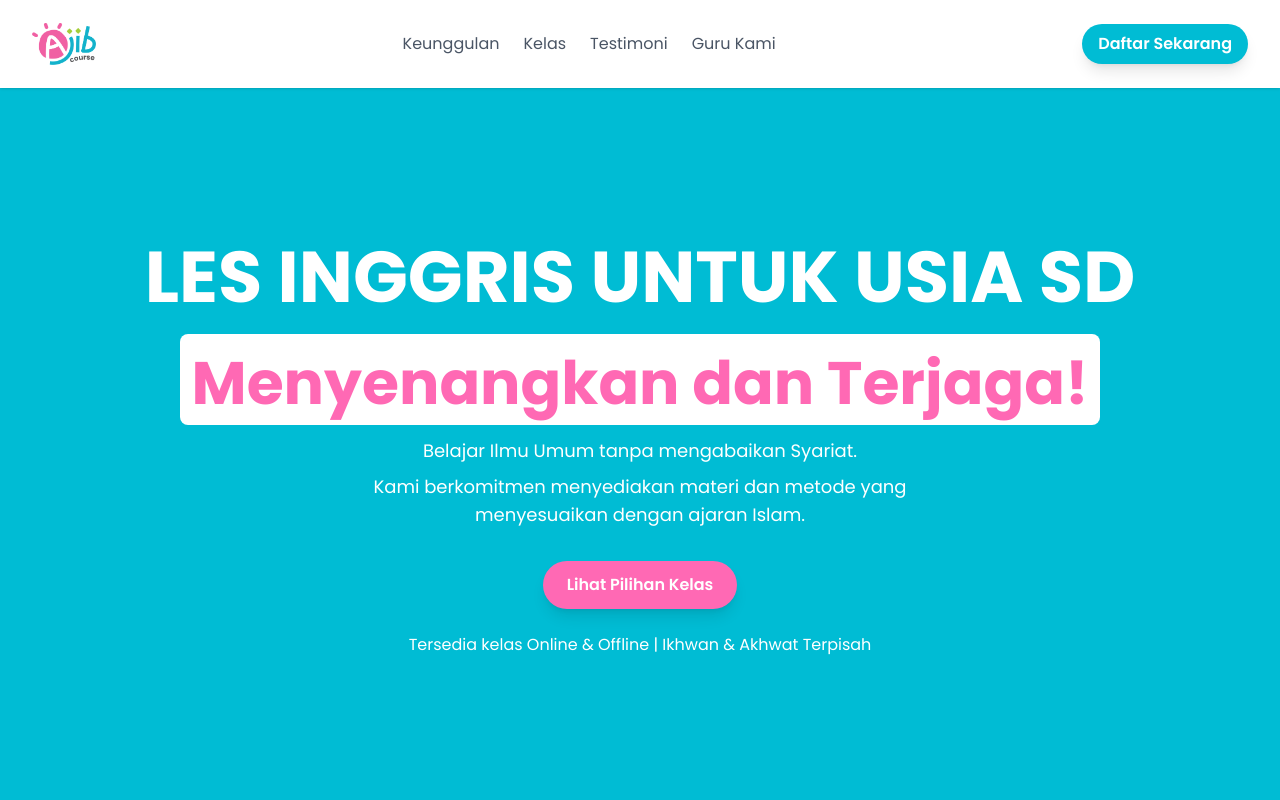
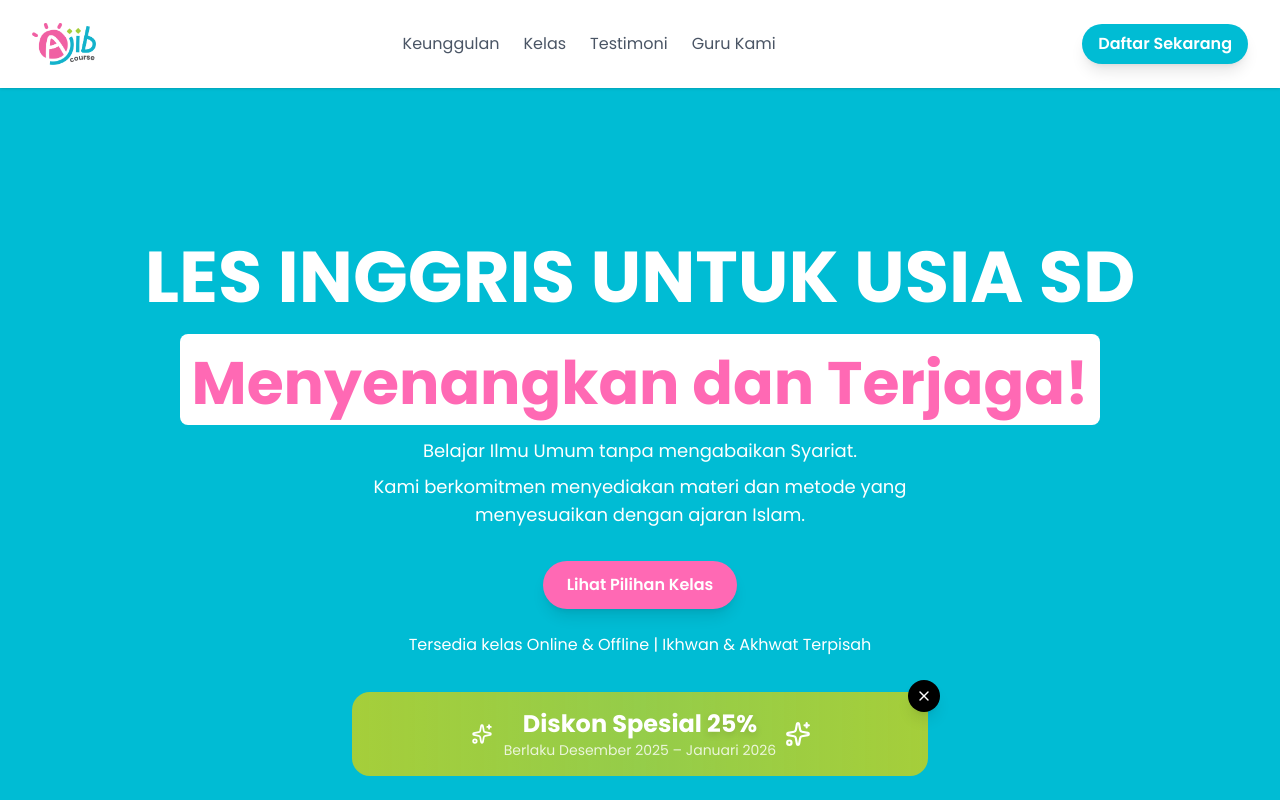
Before and after one commit to nuaysa/ajib-course, a Next.js app: page / in a window 1280 px wide. Shown: the top 800 px of the page. Built offline with nearby package versions, Linux system fonts and the light colour scheme.

Commit message:
feat: create pop up announcement

```diff
--- a/src/app/globals.css
+++ b/src/app/globals.css
@@ -6,6 +6,7 @@
 @theme {
   --color-primary-blue: #00bcd4;
   --color-primary-pink: #ff69b4;
+  --color-primary-green: #A5CE3A;
 }
 
 @theme inline {
@@ -126,3 +127,13 @@
     @apply bg-background text-foreground;
   }
 }
+
+@keyframes shimmer {
+  100% {
+    transform: translateX(100%);
+  }
+}
+
+.animate-shimmer {
+  animation: shimmer 2.5s infinite;
+}
--- a/src/app/page.tsx
+++ b/src/app/page.tsx
@@ -4,6 +4,7 @@ import Facilities from "@/components/Facilities";
 import Footer from "@/components/Footer";
 import Hero from "@/components/Hero";
 import Navbar from "@/components/Navbar";
+import FloatingAnnouncement from "@/components/popup";
 import StatsTestimonial from "@/components/Stats";
 import Teachers from "@/components/Teachers";
 import Testimonials from "@/components/Testiomonials";
@@ -13,6 +14,7 @@ export default function Home() {
   return (
     <div className="flex flex-col">
       <Navbar />
+      <FloatingAnnouncement footerId="site-footer" />
       <Hero />
       <section id="keunggulan"/>
         <WhyUs />
@@ -31,6 +33,7 @@ export default function Home() {
       <section id="kontak"/>
         <ContactCTA />
 
+      <section id="sit-footer"/>
       <Footer/>
     </div>
   );
--- /dev/null
+++ b/src/components/Announcement.tsx
@@ -0,0 +1,124 @@
+"use client";
+
+import { motion } from "framer-motion";
+import { Sparkles } from "lucide-react";
+import { cn } from "@/lib/utils";
+
+interface AnnouncementBannerProps {
+  position?: "top" | "bottom";
+  variant?: "normal" | "white";
+}
+
+export default function AnnouncementBanner({
+  position = "top",
+  variant = "normal",
+}: AnnouncementBannerProps) {
+  const isWhite = variant === "white";
+
+  return (
+    <motion.div
+      initial={{
+        opacity: 0,
+        y: position === "top" ? -24 : 24,
+        scale: 0.96,
+      }}
+      animate={{
+        opacity: 1,
+        y: 0,
+        scale: 1,
+      }}
+      transition={{
+        type: "spring",
+        stiffness: 220,
+        damping: 18,
+        mass: 0.6,
+      }}
+      className={cn(
+        "relative w-full overflow-hidden rounded-2xl",
+        isWhite
+          ? "bg-white"
+          : "bg-[linear-gradient(90deg,#A5CE3A,rgba(165,206,58,0.9),#A5CE3A)]"
+      )}
+    >
+      {/* Efek shimmer hanya untuk variant normal */}
+      {!isWhite && (
+        <div className="pointer-events-none absolute inset-0">
+          <div
+            className="
+              absolute inset-0 -translate-x-full animate-shimmer
+              bg-[linear-gradient(
+                90deg,
+                transparent,
+                rgba(255,255,255,0.15),
+                rgba(255,255,255,0.35),
+                rgba(255,255,255,0.15),
+                transparent
+              )]
+            "
+          />
+        </div>
+      )}
+
+      {/* CONTENT */}
+      <div className="relative z-10 mx-2 flex items-center justify-center gap-3 rounded-2xl px-6 py-4 text-center">
+        {/* Left sparkle */}
+        <motion.div
+          animate={{ scale: [1, 1.3, 1] }}
+          transition={{
+            duration: 1.8,
+            repeat: Infinity,
+            ease: "easeInOut",
+          }}
+        >
+          <Sparkles
+            className={cn(
+              "h-5 w-5",
+              isWhite ? "text-black/60" : "text-white"
+            )}
+          />
+        </motion.div>
+
+        {/* TEXT */}
+        <div>
+          <p
+            className={cn(
+              "text-2xl font-extrabold",
+              isWhite ? "text-black" : "text-white"
+            )}
+          >
+            Diskon Spesial{" "}
+            <span className={isWhite ? "text-black" : "text-white drop-shadow-md"}>
+              25%
+            </span>
+          </p>
+          <p
+            className={cn(
+              "text-sm font-medium",
+              isWhite ? "text-black/60" : "text-white/80"
+            )}
+          >
+            Berlaku Desember 2025 – Januari 2026
+          </p>
+        </div>
+
+        {/* Right sparkle */}
+        <motion.div
+          animate={{ scale: [1, 1.3, 1] }}
+          transition={{
+            duration: 1.8,
+            repeat: Infinity,
+            ease: "easeInOut",
+            delay: 0.6,
+          }}
+        >
+          <Sparkles
+            className={cn(
+              "h-5 w-5",
+              isWhite ? "text-black/60" : "text-white"
+            )}
+          />
+        </motion.div>
+      </div>
+    </motion.div>
+  );
+}
--- a/src/components/Contact.tsx
+++ b/src/components/Contact.tsx
@@ -1,19 +1,20 @@
 import Link from "next/link";
 import { FaWhatsapp, FaInstagram, FaMapMarkerAlt } from "react-icons/fa";
+import AnnouncementBanner from "./Announcement";
 
 export default function ContactCTA() {
   const contacts = [
     {
       icon: <FaWhatsapp className="text-2xl" />,
       label: "WhatsApp",
-      value: "0851-5698-5265",
-      href: "https://wa.me/6285156985265",
+      value: "0822-1800-7435",
+      href: "https://wa.me/6282218007435",
       description: "Hubungi kami via WhatsApp",
     },
     {
       icon: <FaInstagram className="text-2xl" />,
       label: "Instagram",
-      value: "@ajib.course",
+      value: "@ajib.courser",
       href: "https://www.instagram.com/ajib.course",
       description: "Follow kami di Instagram",
     },
@@ -21,13 +22,14 @@ export default function ContactCTA() {
       icon: <FaMapMarkerAlt className="text-2xl" />,
       label: "Alamat",
       value: "Lihat di Google Maps",
-      href: "https://maps.app.goo.gl/K4zJAWJqEH9woUiH6",
+      href: "https://www.google.com/maps/search/Jl.+Adi+Sedap+Malam+no.+1+-+Adipura+2,+Gedebage,+Bdg/@-6.9564082,107.6807272,3458m/data=!3m2!1e3!4b1?entry=ttu&g_ep=EgoyMDI1MDkyOS4wIKXMDSoASAFQAw%3D%3D",
       description: "Kunjungi lokasi kami",
     },
   ];
 
   return (
-    <section className="w-full py-16 lg:py-24 px-4 sm:px-6 lg:px-8  bg-primary-pink ">
+    <section className="w-full bg-primary-pink py-2 px-3">
+      <div className=" py-16 lg:py-24 px-4 sm:px-6 lg:px-8 ">
         <div className="max-w-6xl mx-auto">
           <div className="grid grid-cols-1 lg:grid-cols-2 gap-12 lg:gap-16 items-center">
             <div className="text-white space-y-6">
@@ -65,6 +67,8 @@ export default function ContactCTA() {
             </div>
           </div>
         </div>
+      </div>
+      <AnnouncementBanner />
     </section>
   );
 }
--- /dev/null
+++ b/src/components/popup.tsx
@@ -0,0 +1,60 @@
+'use client';
+
+import { useEffect, useState } from 'react';
+import { motion, AnimatePresence } from 'framer-motion';
+import { X } from 'lucide-react';
+import AnnouncementBanner from './Announcement';
+
+interface FloatingAnnouncementProps {
+  footerId?: string;
+}
+
+export default function FloatingAnnouncement({ footerId = 'site-footer' }: FloatingAnnouncementProps) {
+  const [dismissed, setDismissed] = useState<boolean>(false);
+  const [footerInView, setFooterInView] = useState<boolean>(false);
+
+
+  useEffect(() => {
+    const footer = document.getElementById(footerId);
+    if (!footer) return;
+
+    const observer = new IntersectionObserver(
+      ([entry]) => setFooterInView(entry.isIntersecting),
+      { threshold: 0.1 }
+    );
+
+    observer.observe(footer);
+    return () => observer.disconnect();
+  }, [footerId]);
+
+  const handleClose = () => {
+    localStorage.setItem('announcement_dismissed', 'true');
+    setDismissed(true);
+  };
+
+  if (dismissed || footerInView) return null;
+
+  return (
+    <AnimatePresence>
+      <motion.div
+        initial={{ opacity: 0, y: 40, scale: 0.95 }}
+        animate={{ opacity: 1, y: 0, scale: 1 }}
+        exit={{ opacity: 0, y: 40, scale: 0.95 }}
+        transition={{ type: 'spring', stiffness: 260, damping: 20 }}
+        className="fixed bottom-6 left-1/2 z-50 w-[calc(100%-2rem)] max-w-xl -translate-x-1/2"
+      >
+        <div className="relative">
+          <AnnouncementBanner />
+
+          <button
+            onClick={handleClose}
+            className="absolute -top-3 -right-3 flex h-8 w-8 items-center justify-center rounded-full bg-black text-white shadow-lg hover:scale-110 transition"
+            aria-label="Close announcement"
+          >
+            <X size={16} />
+          </button>
+        </div>
+      </motion.div>
+    </AnimatePresence>
+  );
+}
```
Also changed, not shown: src/components/Hero.tsx (line endings or trailing spaces). Lines whose indentation alone changed are shown as unchanged.
